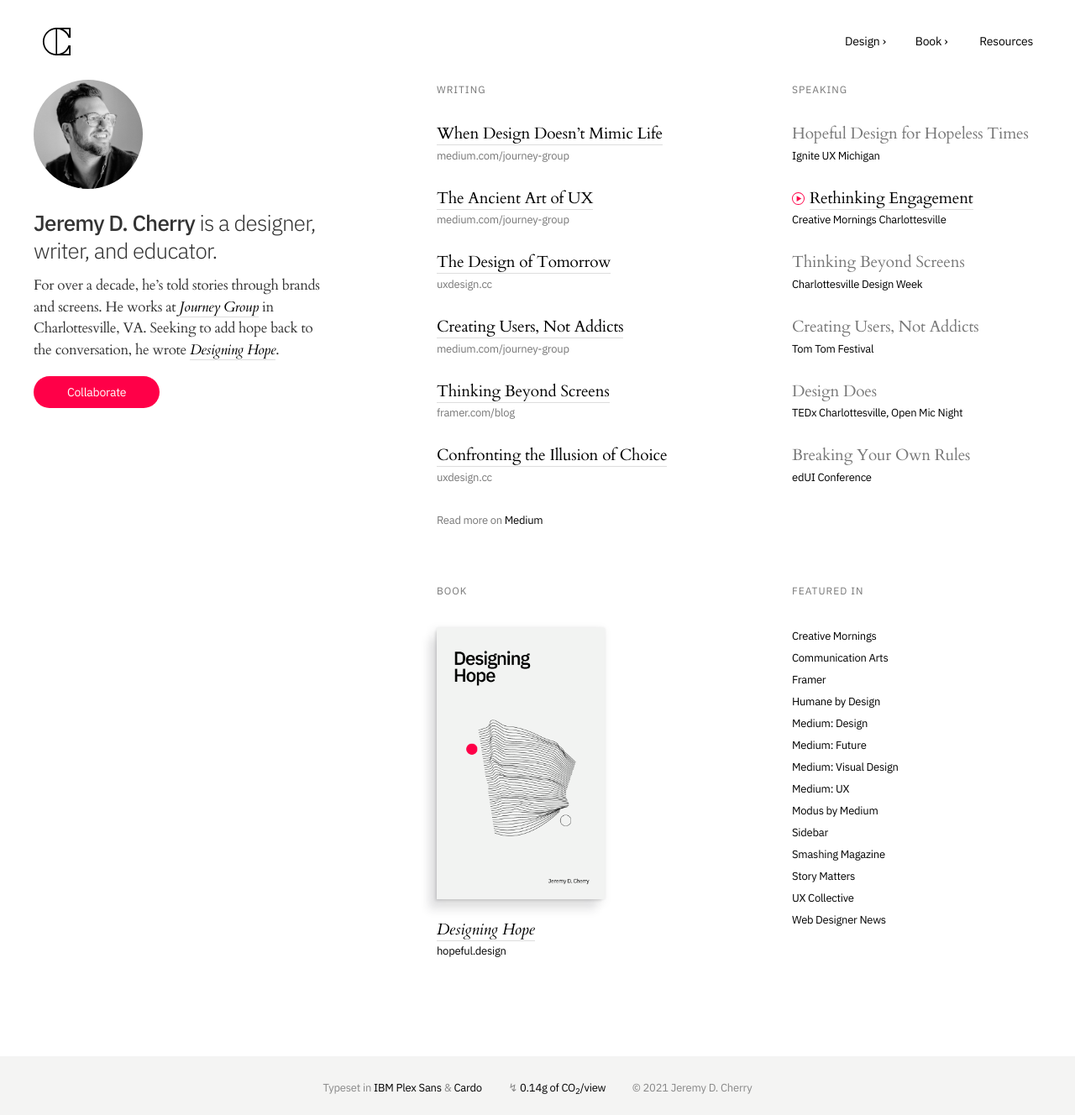
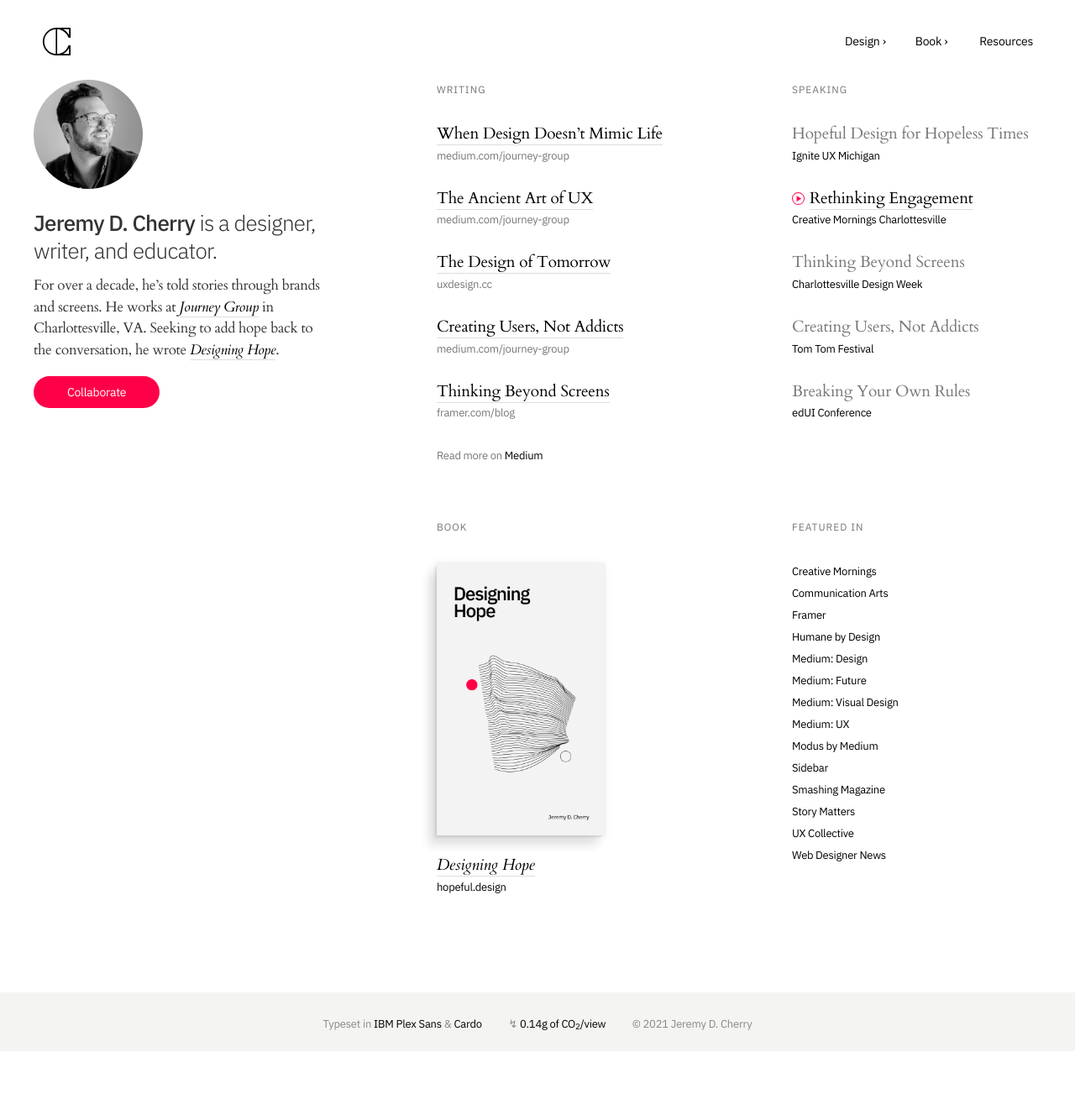
Before and after one commit to jeremydcherry/jeremydcherry.github.io, a Jekyll site: the page built from index.md, in a window 1280 px wide. Shown: the whole page at 84% size. Built offline with Jekyll 4.4.1, drawn with Linux system fonts in a browser that asks for light colours; after the commit the page ends 1252 px from its top, so only the background shows below that.

Commit message:
Updated Writing & Speaking

```diff
--- a/index.md
+++ b/index.md
@@ -40,10 +40,6 @@ title: Jeremy D. Cherry
 	<h2><a href="https://www.framer.com/blog/posts/thinking-beyond-screens/" class="title">Thinking Beyond Screens</a></h2>
 	<h4>framer.com/blog</h4>
 	<br/>
-	<!-- Essay 6 -->
-	<h2><a href="https://uxdesign.cc/confronting-the-illusion-of-choice-7e72b26978c8" class="title">Confronting the Illusion of Choice</a></h2>
-	<h4>uxdesign.cc</h4>
-	<br/>
 	<!-- Read More -->
 	<h4>Read more on <a href="https://medium.com/@jeremydcherry" class="event">Medium</a></h4>
   </div>
@@ -68,10 +64,6 @@ title: Jeremy D. Cherry
 	<h4><a href="https://www.tomtomfoundation.org/" class="event">Tom Tom Festival</a></h4>
 	<br/>
 	<!-- Event 5 -->
-	<h2>Design Does</h2>
-	<h4><a href="https://tedxcharlottesville.com/" class="event">TEDx Charlottesville, Open Mic Night</a></h4>
-	<br/>
-	<!-- Event 6 -->
 	<h2>Breaking Your Own Rules</h2>
 	<h4><a href="https://virginiahumanities.org/" class="event">edUI Conference</a></h4>
   </div>
```
